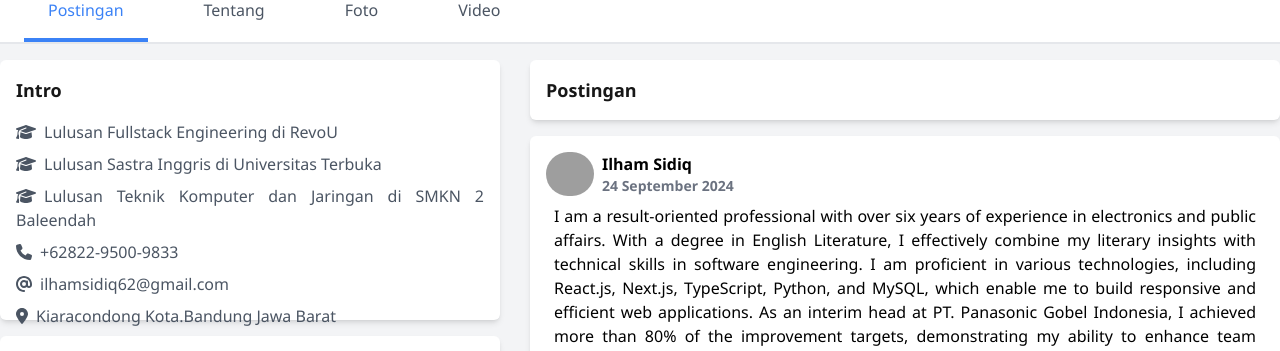
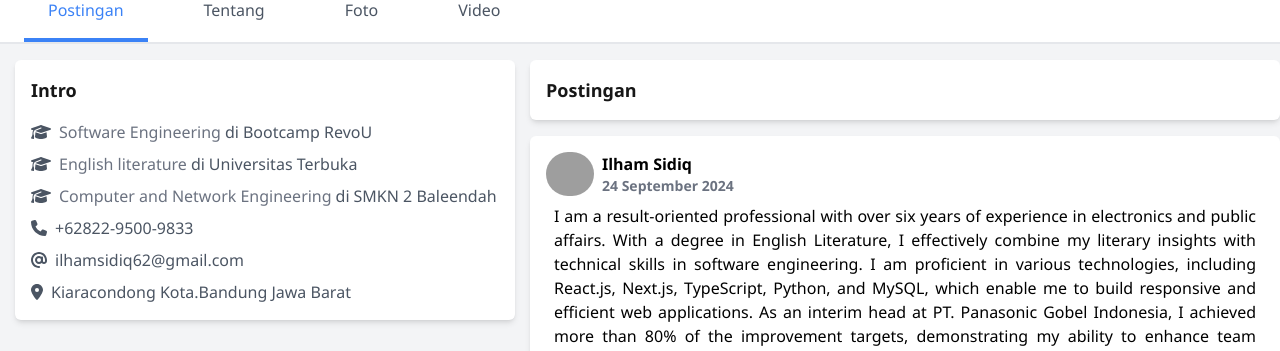
Before and after one commit to LightKazuto/Portofolio, a Next.js app in the folder app/: page /Dashboard in a window 1280 px wide. Shown: the part 700-1051 px from the top of the page. Built offline with nearby package versions, Linux system fonts and the light colour scheme; grey boxes are pictures that could not be loaded.

Commit message:
update: add responsive for activeTab Postingan

```diff
--- /dev/null
+++ b/app/public/Tentang.json
@@ -0,0 +1,47 @@
+{
+  "name": "Ilham Sidiq",
+  "date": "24 September 2024",
+  "bio": {
+    "text": "I am a result-oriented professional with over six years of experience in electronics and public affairs. With a degree in English Literature, I effectively combine my literary insights with technical skills in software engineering. I am proficient in various technologies, including React.js, Next.js, TypeScript, Python, and MySQL, which enable me to build responsive and efficient web applications. As an interim head at PT. Panasonic Gobel Indonesia, I achieved more than 80% of the improvement targets, demonstrating my ability to enhance team productivity. I believe my commitment to collaboration and excellence in communication are essential to achieving organizational goals. Ambitious and driven, I aim to develop impactful technology solutions as a Software Engineer in a progressive organization, leveraging my unique ability to approach challenges with both creativity and analytical precision."
+  },
+  "intro": {
+    "title": "Intro",
+    "address": [
+      {
+        "icon": "faPhone",
+        "text": "+62822-9500-9833"
+      },
+      {
+        "icon": "faAt",
+        "text": "ilhamsidiq62@gmail.com"
+      },
+      {
+        "icon": "faLocationDot",
+        "text": "Kiaracondong Kota.Bandung Jawa Barat"
+      }
+    ],
+  "graduation": [
+    {
+        "id": 1,
+        "name": "SMKN 2 Baleendah",
+        "major": "Computer and Network Engineering",
+        "fromDate": 2013,
+        "toDate": 2016
+    },
+    {
+        "id": 2,
+        "name": "Universitas Terbuka",
+        "major": "English literature",
+        "fromDate": "April 2019",
+        "toDate": "Oktober 2023"
+    },
+    {
+        "id": 3,
+        "name": "Bootcamp RevoU",
+        "major": "Software Engineering",
+        "fromDate": "January 2024",
+        "toDate": "August 2024"
+    }
+]
+  }
+}
--- a/app/src/pages/Dashboard/index.tsx
+++ b/app/src/pages/Dashboard/index.tsx
@@ -9,6 +9,32 @@ import {
   faAt,
 } from "@fortawesome/free-solid-svg-icons";
 
+interface Graduation {
+  id: number;
+  name: string;
+  major: string;
+  fromDate: string | number;
+  toDate: string | number;
+}
+
+interface Intro {
+  title: string;
+  address: {
+    icon: string;
+    text: string;
+  }[];
+  graduation: Graduation[];
+}
+
+interface ProfileData {
+  name: string;
+  date: string;
+  bio: {
+    text: string;
+  };
+  intro: Intro;
+}
+
 interface Photo {
   id: number;
   title: string;
@@ -18,23 +44,21 @@ interface Photo {
 
 const Dashboard = () => {
   const [activeTab, setActiveTab] = useState<string>("Postingan");
+  const [profile, setProfile] = useState<ProfileData | null>(null);
   const [photos, setPhotos] = useState<Photo[]>([]);
+
   const [selectedPhoto, setSelectedPhoto] = useState<Photo | null>(null);
   const [isProfileOpen, setIsProfileOpen] = useState(false);
 
-  // Update to handle photo click and set the selected photo
-  const handleProfileClick = (photo: Photo | null) => {
-    setSelectedPhoto(photo); // Set selected photo in the state
-    setIsProfileOpen(true); // Open the modal
-  };
-
-  const closeProfileModal = () => {
-    setIsProfileOpen(false); // Close the modal
-  };
-
-  const handleTabClick = (tabName: string) => {
-    setActiveTab(tabName);
-  };
+  useEffect(() => {
+    fetch("/Tentang.json")
+      .then((response) => response.json())
+      .then((data) => {
+        setProfile(data);
+        setPhotos(data.photos);
+      })
+      .catch((error) => console.error("Error fetching profile data:", error));
+  }, []);
 
   useEffect(() => {
     fetch("/photos.json")
@@ -45,125 +69,136 @@ const Dashboard = () => {
       .catch((error) => console.error("Error fetching photos:", error));
   }, []);
 
+  const handleTabClick = (tabName: string) => {
+    setActiveTab(tabName);
+  };
+
+  const handleProfileClick = (photo: Photo | null) => {
+    setSelectedPhoto(photo);
+    setIsProfileOpen(true);
+  };
+  const closeProfileModal = () => setIsProfileOpen(false);
+
   const renderTab = () => {
+    if (!profile) return <div>Loading...</div>;
+
+    const iconMap = {
+      faPhone: faPhone,
+      faAt: faAt,
+      faLocationDot: faLocationDot,
+    };
+
     switch (activeTab) {
       case "Postingan":
         return (
           <div className="w-full h-auto flex justify-center items-center mt-4">
-            <div className="flex flex-row-reverse grid-cols-2 w-[1300px] justify-between">
-              <div className="w-[750px]">
-                <div className="w-[750px] h-auto p-4 bg-white rounded-md shadow-md">
-                  <h3 className="text-lg font-bold font-segoe">Postingan</h3>
+            <div className="xl:flex flex flex-col-reverse xl:flex-row-reverse xl:grid-cols-2 w-[1300px] xl:justify-center justify-between">
+
+              <div className="xl:w-[750px] xl:mt-0 mt-4">
+                <div className="w-[750px] w-full h-auto p-4 bg-white rounded-md shadow-md ">
+                  <h3 className="text-lg font-bold font-segoe xl:text-left text-center">Postingan</h3>
                 </div>
 
-                <div className="w-[750px] h-auto p-4 bg-white rounded-md shadow-md mt-4">
+                <div className="xl:w-[750px] h-auto p-4 bg-white rounded-md shadow-md mt-4 xl:items-center">
                   <div className="flex">
                     <img
                       src="https://profilepicture7.com/img/img_dongman/3/1382673276.jpg"
                       alt="Foto Profile"
                       className="w-12 rounded-full cursor-pointer"
-                      onClick={() => handleProfileClick(null)} // Placeholder for profile image click
+                      onClick={() =>
+                        handleProfileClick({
+                          id: 0,
+                          title: "Profile Image",
+                          url: "https://profilepicture7.com/img/img_dongman/3/1382673276.jpg",
+                          description: "Profile image",
+                        })
+                      }
                     />
+
                     <div className="flex flex-col ml-2">
                       <span className="text-black font-segoe font-semibold text-base">
-                        Ilham Sidiq
+                        {profile.name}
                       </span>
                       <span className="text-gray-500 font-segoe text-sm font-semibold">
-                        24 September 2024
+                        {profile.date}
                       </span>
                     </div>
                   </div>
                   <div>
                     <p className="text-black font-segoe mt-2 text-justify px-2">
-                      I am a result-oriented professional with over six years of
-                      experience in electronics and public affairs. With a
-                      degree in English Literature, I effectively combine my
-                      literary insights with technical skills in software
-                      engineering. I am proficient in various technologies,
-                      including React.js, Next.js, TypeScript, Python, and
-                      MySQL, which enable me to build responsive and efficient
-                      web applications. As an interim head at PT. Panasonic
-                      Gobel Indonesia, I achieved more than 80% of the
-                      improvement targets, demonstrating my ability to enhance
-                      team productivity. I believe my commitment to
-                      collaboration and excellence in communication are
-                      essential to achieving organizational goals. Ambitious and
-                      driven, I aim to develop impactful technology solutions as
-                      a Software Engineer in a progressive organization,
-                      leveraging my unique ability to approach challenges with
-                      both creativity and analytical precision.
+                      {profile.bio.text}
                     </p>
                   </div>
                 </div>
               </div>
 
-              <div className="flex flex-wrap">
-                <div className="w-[500px] h-[260px] p-4 bg-white rounded-md shadow-md">
-                  <h3 className="text-lg font-bold font-segoe">Intro</h3>
+              <div className="flex flex-wrap justify-evenly gap-4">
+                <div className="w-[500px] xl:h-[260px] p-4 bg-white rounded-md shadow-md ">
+                  <h3 className="text-lg font-bold font-segoe">
+                    {profile.intro.title}
+                  </h3>
                   <div className="text-gray-600 font-segoe mt-4 text-justify">
-                    <ul className="space-y-2">
-                      <li>
-                        <FontAwesomeIcon icon={faGraduationCap} />
-                        <span className="ml-2">
-                          Lulusan Fullstack Engineering di RevoU
+                    <ul className="mt-2 space-y-2">
+                      {profile.intro.graduation
+                        .sort((a, b) => b.id - a.id)
+                        .map((grad) => (
+                          <li
+                            key={grad.id}
+                            className="flex items-center text-gray-600">
+                            <FontAwesomeIcon
+                              icon={faGraduationCap}
+                              className="mr-2"
+                            />
+                            <div className="space-x-1">
+                              <span className="text-gray-500">
+                                {grad.major}
                               </span>
+                              <span>di</span>
+                              <span>{grad.name}</span>
+                            </div>
                           </li>
-                      <li>
-                        <FontAwesomeIcon icon={faGraduationCap} />
-                        <span className="ml-2">
-                          Lulusan Sastra Inggris di Universitas Terbuka
-                        </span>
+                        ))}
+
+                      {/* Render address info */}
+                      {profile.intro.address.map((item, index) => (
+                        <li key={index} className="flex items-center">
+                          <FontAwesomeIcon
+                            icon={iconMap[item.icon as keyof typeof iconMap]}
+                            className="mr-2"
+                          />
+                          <span>{item.text}</span>
                         </li>
-                      <li>
-                        <FontAwesomeIcon icon={faGraduationCap} />
-                        <span className="ml-2">
-                          Lulusan Teknik Komputer dan Jaringan di SMKN 2
-                          Baleendah
-                        </span>
-                      </li>
-                      <li>
-                        <FontAwesomeIcon icon={faPhone} />
-                        <span className="ml-2">+62822-9500-9833</span>
-                      </li>
-                      <li>
-                        <FontAwesomeIcon icon={faAt} />
-                        <span className="ml-2">ilhamsidiq62@gmail.com</span>
-                      </li>
-                      <li>
-                        <FontAwesomeIcon icon={faLocationDot} />
-                        <span className="ml-2">
-                          Kiaracondong Kota.Bandung Jawa Barat
-                        </span>
-                      </li>
+                      ))}
                     </ul>
                   </div>
                 </div>
 
-                <div className="w-[500px] bg-white p-4 rounded-md shadow-md mt-4">
+                {/* Photos Section */}
+                <div className="w-[500px] bg-white p-4 rounded-md shadow-md xl:mt-4">
                   <h3 className="text-lg font-bold font-segoe">Foto</h3>
                   <div className="grid grid-cols-3 gap-4 mt-4">
-                    {photos.map((photo) => (
+                    {photos && photos.length > 0 ? (
+                      photos.map((photo) => (
                         <div
                           key={photo.id}
                           className="flex flex-col items-center cursor-pointer"
-                        onClick={() => handleProfileClick(photo)} // Updated to pass selected photo
-                      >
+                          onClick={() => handleProfileClick(photo)}>
                           <img
                             src={photo.url}
                             alt={photo.title}
                             className="w-full h-[150px] object-cover rounded-md"
                           />
                         </div>
-                    ))}
+                      ))
+                    ) : (
+                      <div>No photos available</div>
+                    )}
                   </div>
                 </div>
               </div>
             </div>
           </div>
         );
-      // Handle other cases...
-      default:
-        return <div />;
     }
   };
 
@@ -176,8 +211,6 @@ const Dashboard = () => {
         <Hero activeTab={activeTab} handleTabClick={handleTabClick} />
       </div>
       <div className="w-full h-full">{renderTab()}</div>
-
-      {/* Modal for Profile Image Popup */}
       {isProfileOpen && selectedPhoto && (
         <div className="fixed inset-0 bg-black bg-opacity-50 flex justify-center items-center z-50">
           <div className="relative">
@@ -187,7 +220,7 @@ const Dashboard = () => {
               X
             </button>
             <img
-              src={selectedPhoto.url}
+              src={selectedPhoto.url} // Dynamic image from the clicked photo
               alt={selectedPhoto.title}
               className="max-w-full max-h-[80vh] object-contain rounded-md"
             />
```
Also changed, not shown: app/public/Project.json (+5 -2 lines). Lines whose indentation alone changed are shown as unchanged.
